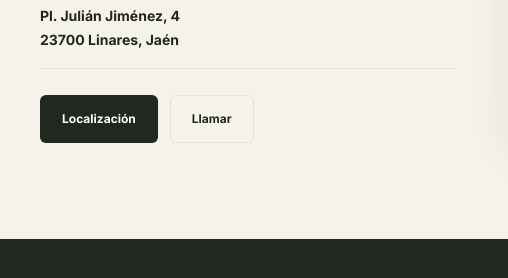
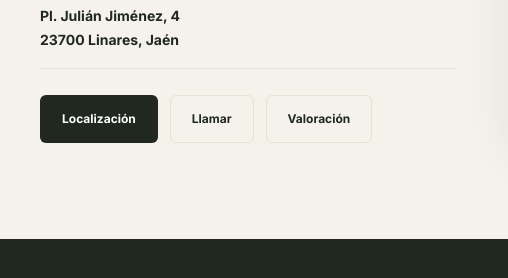
Before and after one commit to Winniethepopper/asociacion-ambigu-santa-ana-web, a plain HTML site: page index.html in a window 1280 px wide. Shown: the part 7977-8255 px from the top of the page, 0-508 px from the left. Drawn offline with Linux system fonts and the light colour scheme.

Commit message:
Add Google review button
Co-authored-by: Copilot App <223556219+Copilot@users.noreply.github.com>

```diff
--- a/index.html
+++ b/index.html
@@ -198,6 +198,7 @@
           <div class="location-actions">
             <a class="btn btn-dark" href="https://www.google.com/maps/place/El+Rinc%C3%B3n+de+Linares/@38.1063617,-3.6183367,17.38z/data=!4m15!1m8!3m7!1s0xd6e9b194e488519:0xb3b1dbb2639148ba!2sEl+Rinc%C3%B3n+de+Linares!8m2!3d38.1049729!4d-3.6202826!10e1!16s%2Fg%2F11nvlxn8zr!3m5!1s0xd6e9b194e488519:0xb3b1dbb2639148ba!8m2!3d38.1049729!4d-3.6202826!16s%2Fg%2F11nvlxn8zr?entry=ttu&amp;g_ep=EgoyMDI2MTExOC4xIKXMDSoASAFQAw%3D%3D" target="_blank" rel="noopener noreferrer">Localización</a>
             <a class="btn btn-outline-dark" href="tel:614866306">Llamar</a>
+            <a class="btn btn-outline-dark" href="https://www.google.com/maps/place/El+Rinc%C3%B3n+de+Linares/@38.1063617,-3.6183367,17z/data=!4m17!1m8!3m7!1s0xd6e9b194e488519:0xb3b1dbb2639148ba!2sEl+Rinc%C3%B3n+de+Linares!8m2!3d38.1049729!4d-3.6202826!10e1!16s%2Fg%2F11nvlxn8zr!3m7!1s0xd6e9b194e488519:0xb3b1dbb2639148ba!8m2!3d38.1049729!4d-3.6202826!9m1!1b1!16s%2Fg%2F11nvlxn8zr?entry=ttu&amp;g_ep=EgoyMDI2MTExOC4xIKXMDSoASAFQAw%3D%3D" target="_blank" rel="noopener noreferrer" aria-label="Dejar una reseña en Google">Valoración</a>
           </div>
         </div>
         <div class="location-map">
```
